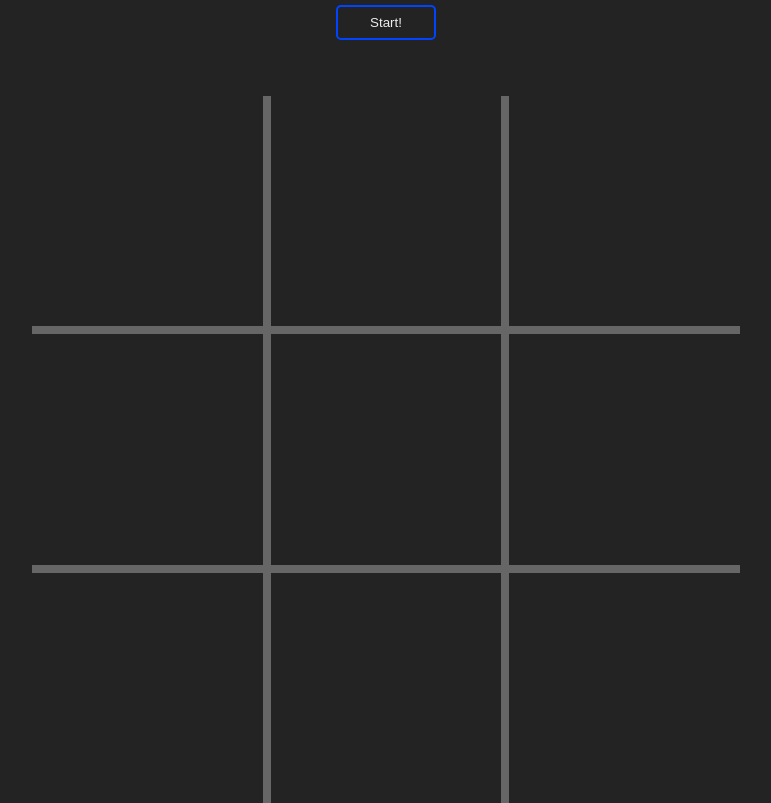
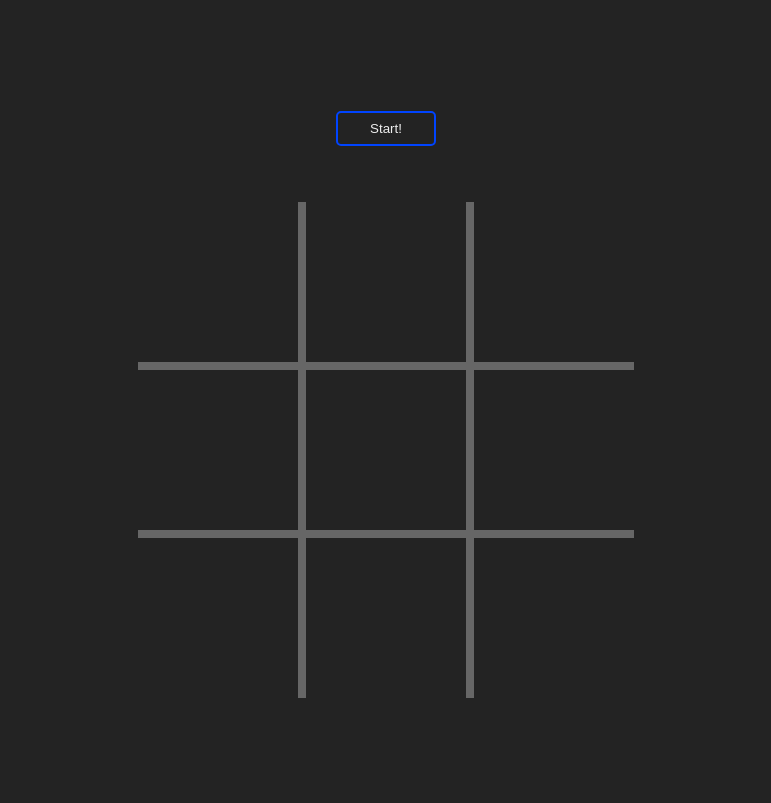
Before and after one commit to natan3001/JavaScript-Tic-Tac-Toe, a plain HTML site: page index.html in a window 1280 px wide. Shown: the whole page, without its empty margins (254-1025 px from the left). Drawn offline with Linux system fonts and the light colour scheme.

Commit message:
Hotfix css - fixed the regions size of the game

```diff
--- a/style.css
+++ b/style.css
@@ -52,6 +52,8 @@ body {
   width: 18vw;
   height: 18vw;
   transition: .5s;
+  max-width: 160px;
+  max-height: 160px;
 }
 
 #gameBoard span:hover{
```
